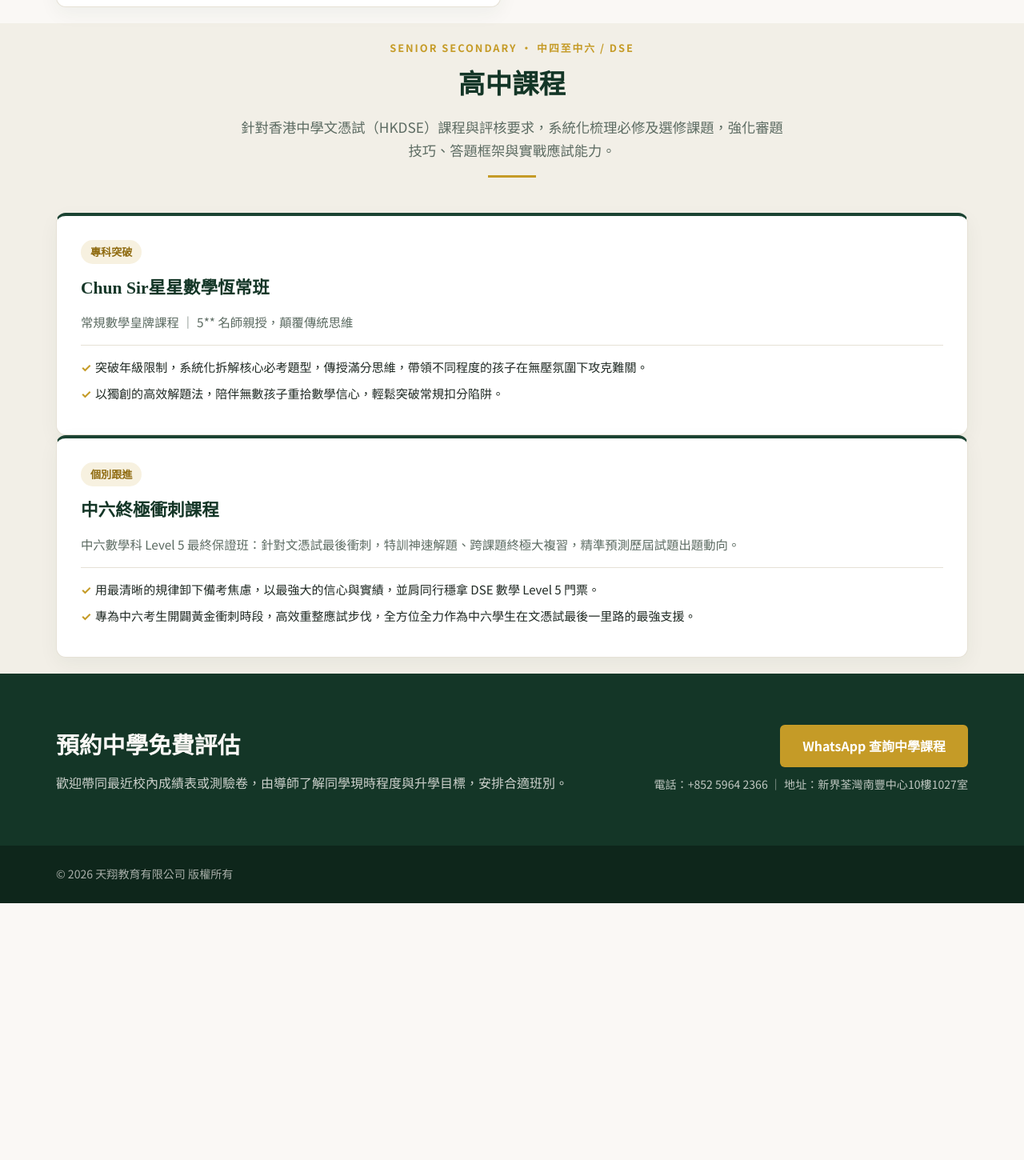
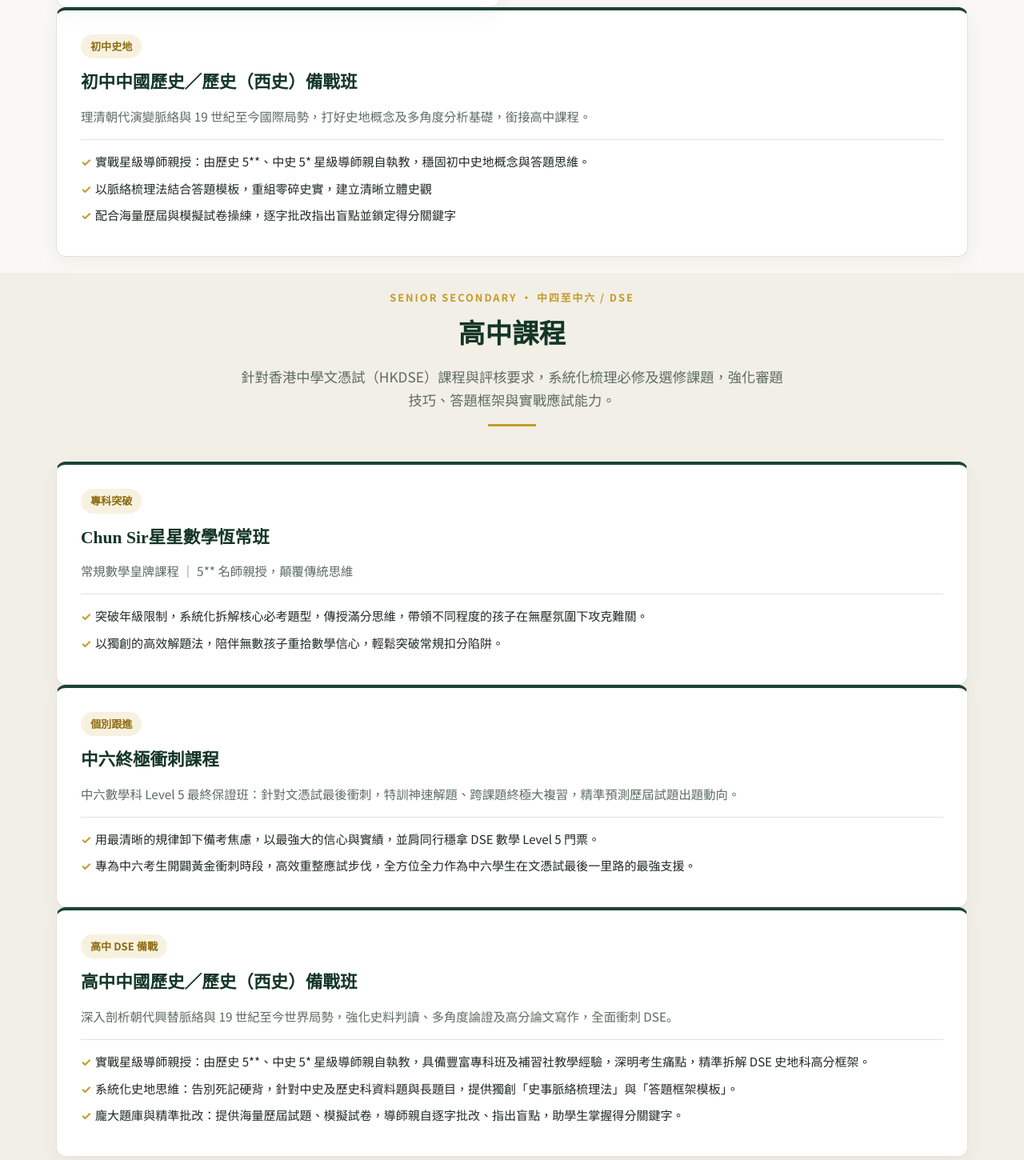
Before and after one commit to skyingtreeeducation/skyingtreeeducation, a plain HTML site: page secondary.html in a window 1280 px wide. Shown: the part 1340-2790 px from the top of the page at 80% size. Before the commit the page ends 2469 px from the top, so only its background shows below. Drawn offline with Linux system fonts and the light colour scheme.

Commit message:
Update secondary.html

```diff
--- a/secondary.html
+++ b/secondary.html
@@ -85,6 +85,16 @@
           </ul>
         </div>
       </div>
+      <div class="course-card">
+          <span class="course-tag">初中史地</span>
+          <h3>初中中國歷史／歷史（西史）備戰班</h3>
+          <p>理清朝代演變脈絡與 19 世紀至今國際局勢，打好史地概念及多角度分析基礎，銜接高中課程。</p>
+          <ul class="course-points">
+            <li>實戰星級導師親授：由歷史 5**、中史 5* 星級導師親自執教，穩固初中史地概念與答題思維。</li>
+            <li>以脈絡梳理法結合答題模板，重組零碎史實，建立清晰立體史觀</li>
+            <li>配合海量歷屆與模擬試卷操練，逐字批改指出盲點並鎖定得分關鍵字</li>
+          </ul>
+        </div>
     </div>
   </section>
 
@@ -119,6 +129,16 @@
             <li>專為中六考生開闢黃金衝刺時段，高效重整應試步伐，全方位全力作為中六學生在文憑試最後一里路的最強支援。</li>
           </ul>
         </div>
+      <div class="course-card">
+          <span class="course-tag">高中 DSE 備戰</span>
+          <h3>高中中國歷史／歷史（西史）備戰班</h3>
+          <p>深入剖析朝代興替脈絡與 19 世紀至今世界局勢，強化史料判讀、多角度論證及高分論文寫作，全面衝刺 DSE。</p>
+          <ul class="course-points">
+            <li>實戰星級導師親授：由歷史 5**、中史 5* 星級導師親自執教，具備豐富專科班及補習社教學經驗，深明考生痛點，精準拆解 DSE 史地科高分框架。</li>
+            <li>系統化史地思維：告別死記硬背，針對中史及歷史科資料題與長題目，提供獨創「史事脈絡梳理法」與「答題框架模板」。</li>
+            <li>龐大題庫與精準批改：提供海量歷屆試題、模擬試卷，導師親自逐字批改、指出盲點，助學生掌握得分關鍵字。</li>
+          </ul>
+        </div>
       </div>
     </div>
   </section>
```
